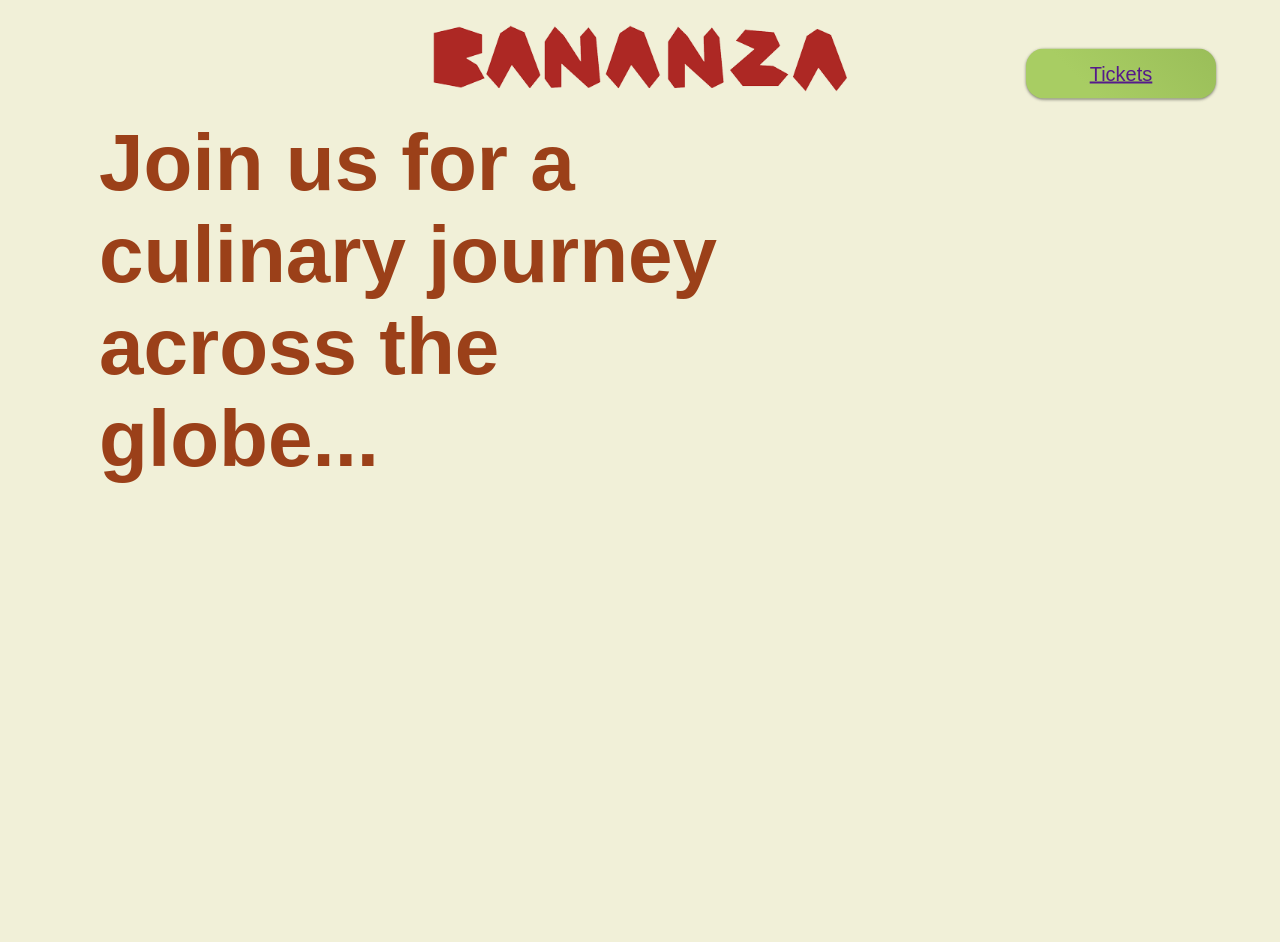
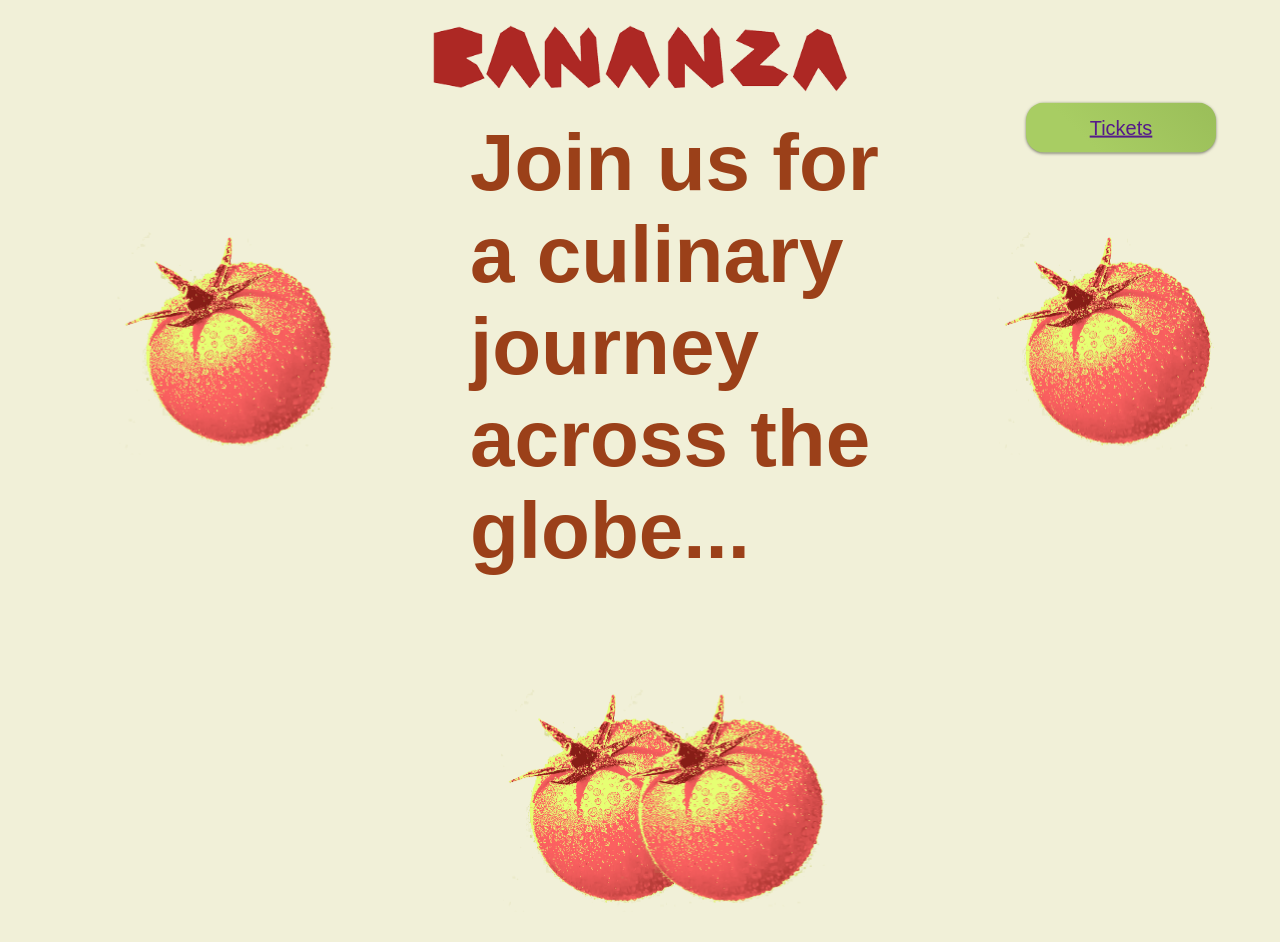
Before and after one commit to clarejachim/banaza, a plain HTML site: page index.html in a window 1280 px wide. Before the commit the page ends 800 px from the top, so only its background shows below. Drawn offline with Linux system fonts and the light colour scheme; a web font is replaced by a local one.

Commit message:
tomato images

```diff
--- a/index.html
+++ b/index.html
@@ -16,16 +16,25 @@
     <div class="grid">
         <!-- main grid -->
 
-
-
-        <div class="logo">
-            <img src="Bananza-Images/bananza-final-logo.png" alt="Bananza Logo">
-        </div>
+        <div class="logo"><img src="Bananza-Images/bananza-final-logo.png" alt="Bananza Logo"></div>
 
         <div class="tagline"><h2>Join us for a culinary journey across the globe...</h2></div>
 
+        <button class="button-tickets" role="button"><a href="">Tickets</a></button>
 
-        <button class="button-tickets" role="button"><a href="">Tickets</a></button>
+        <div class="tomato1">
+            <img src="Bananza-Images/Token Images/tomato.png" alt="tomato">
+        </div>
+        <div class="tomato2">
+            <img src="Bananza-Images/Token Images/tomato.png" alt="tomato">
+        </div>
+        <div class="tomato3">
+            <img src="Bananza-Images/Token Images/tomato.png" alt="tomato">
+        </div>
+        <div class="tomato4">
+            <img src="Bananza-Images/Token Images/tomato.png" alt="tomato">
+        </div>
+
 
 
 
--- a/stylesheet.css
+++ b/stylesheet.css
@@ -60,6 +60,30 @@ html{
     color: #9B4019;
   }
 
+  .tomato1,.tomato2,.tomato3,.tomato4{
+    z-index: -1;
+  }
+  .tomato1{
+    grid-column: 1/2;
+    grid-row: 2;
+    scale: 50%;
+  }
+  .tomato2{
+    grid-column: 2/4;
+    grid-row: 3;
+    scale: 50%;
+  }
+  .tomato3{
+    grid-column: 3/8;
+    grid-row: 3;
+    scale: 50%;
+  }
+  .tomato4{
+    grid-column: 10/12;
+    grid-row: 2;
+    scale: 50%;
+  }
+
             /* TICKET BUTTON */
   .button-tickets {
     z-index: 100;
```
